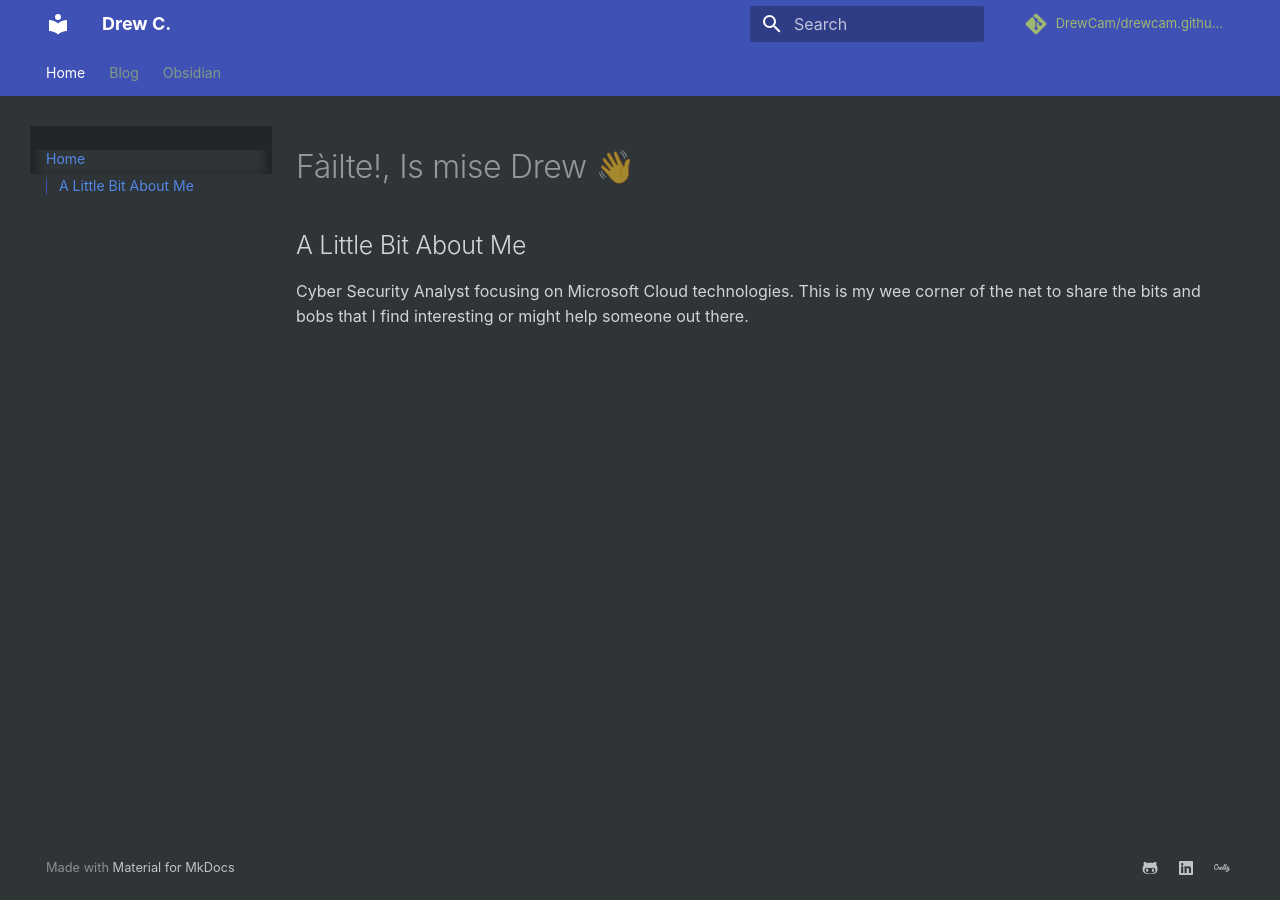
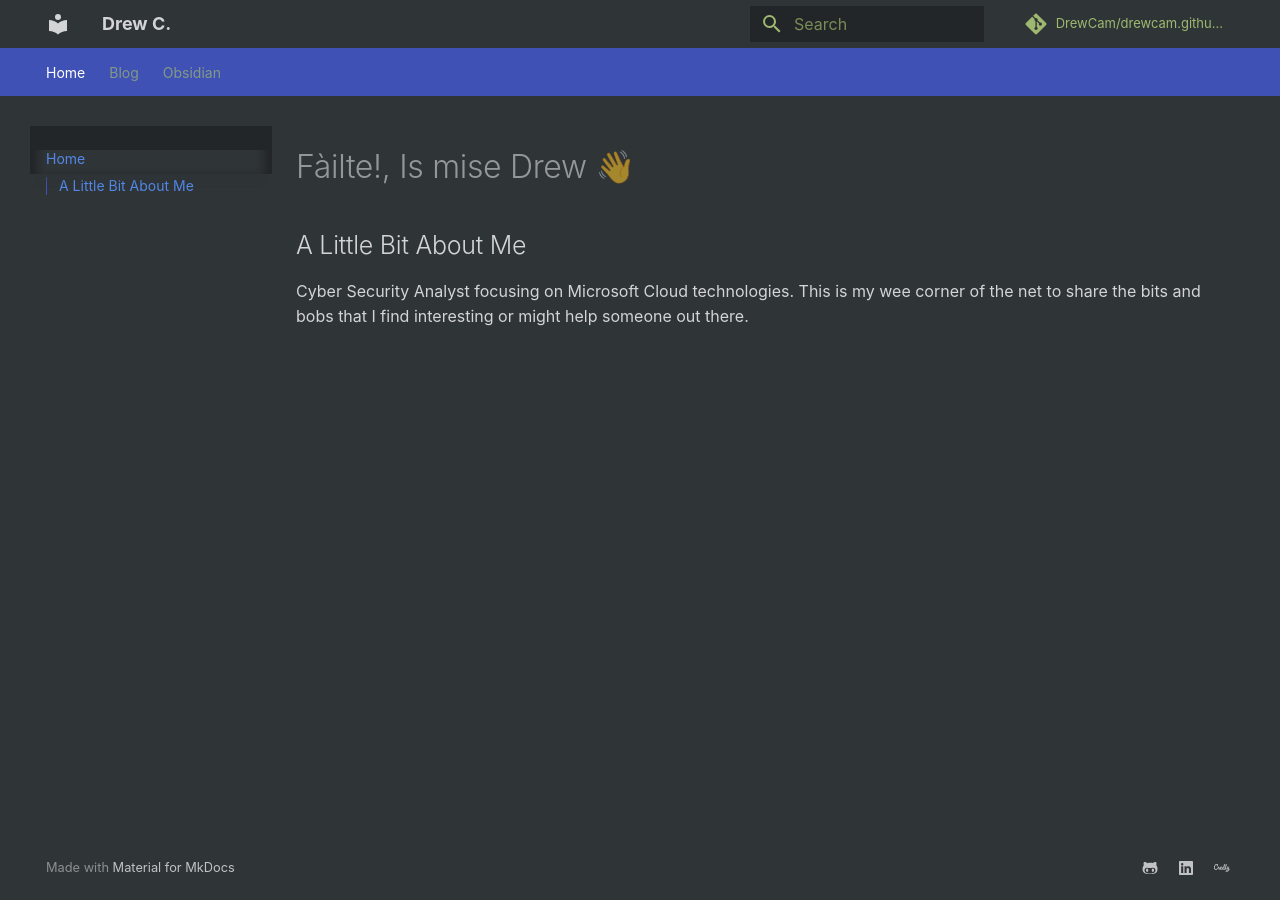
Before and after one commit to DrewCam/drewcam.github.io, an MkDocs documentation site: the page built from docs/index.md, in a window 1280 px wide. Built offline with MkDocs 1.6.1 and Material for MkDocs 9.7.7, drawn with Linux system fonts in a browser that asks for light colours; some web fonts are replaced; comment, search, counter and statistics services are not loaded.

Commit message:
Enhance extra.css for improved light mode styling; add header and search box styles

```diff
--- a/docs/stylesheets/extra.css
+++ b/docs/stylesheets/extra.css
@@ -16,7 +16,7 @@
 }
 
 [data-md-color-scheme="light"] {
-  /* Light Theme Colors (for toggle) */
+  /* Light Mode Colors (for toggle) */
   --md-default-bg-color: #fdf6e3; /* Soft beige background */
   --md-default-fg-color: #4d4a3f; /* Darker warm gray for text */
   --md-accent-fg-color: #6b8e23; /* Olive green for links and accents */
@@ -24,7 +24,7 @@
   --md-border-color: #e0d9b6; /* Light beige for borders */
 }
 
-/* Apply background and text colors */
+/* General Background and Text Colors */
 body, .md-typeset {
   background-color: var(--md-default-bg-color);
   color: var(--md-default-fg-color);
@@ -77,3 +77,35 @@ button:hover, .md-button:hover {
   border: 1px solid var(--md-border-color);
   box-shadow: 0px 2px 4px rgba(0, 0, 0, 0.3);
 }
+
+/* Header background and text color */
+.md-header {
+  background-color: #2f3437; /* Dark background for header */
+  color: #d3d4d5; /* Light gray for header text */
+}
+
+.md-header .md-nav__link,
+.md-header .md-nav__title,
+.md-header .md-header__title {
+  color: #d3d4d5; /* Header link color to match text */
+}
+
+.md-header .md-nav__link:hover,
+.md-header .md-nav__title:hover,
+.md-header .md-header__title:hover {
+  color: #9fb86f; /* Green accent color on hover */
+}
+
+/* Search box styling */
+.md-header .md-search__input {
+  background-color: #232629; /* Darker background for search box */
+  color: #d3d4d5; /* Light text in the search box */
+}
+
+.md-header .md-search__input::placeholder {
+  color: #7a8d55; /* Subtle green for placeholder text */
+}
+
+.md-header .md-search__icon {
+  color: #9fb86f; /* Green accent for search icon */
+}
```
